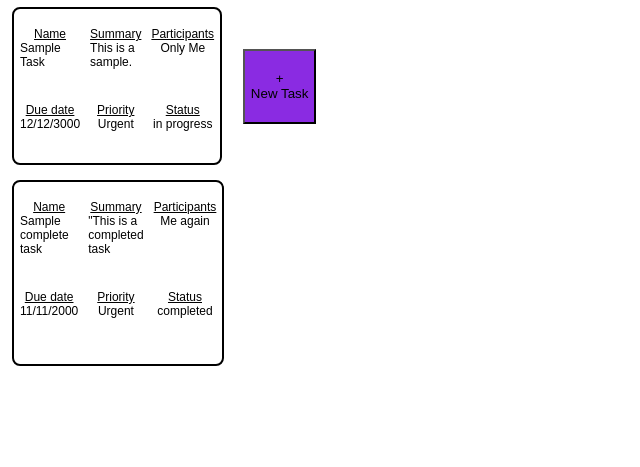
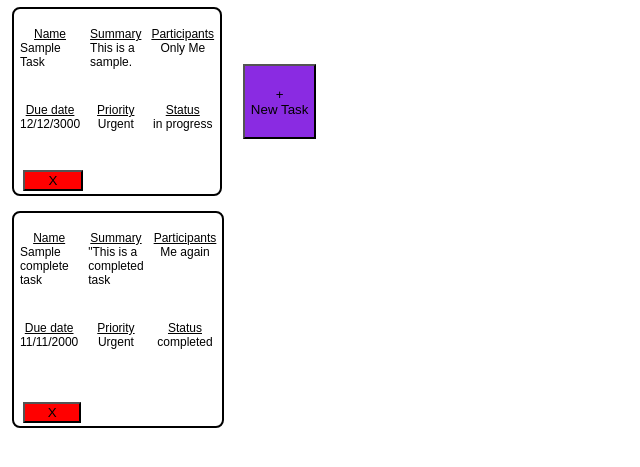
Before and after one commit to KPdev94/todo_list, a website built with webpack: page dist/index.html in a window 1280 px wide. Shown: the part 69-536 px from the top of the page, without its empty margins (0-640 px from the left). Built offline with nearby package versions, Linux system fonts and the light colour scheme.

Commit message:
Added delete task button and functionality

```diff
--- a/src/index.js
+++ b/src/index.js
@@ -4,6 +4,7 @@ import './style.css';
 const contentArea = document.getElementById('content');
 
 let taskList = [];
+let count = 0;
 
 class Task{
     constructor(name, summary, participants, dueDate, priority, status = 'in progress'){
@@ -262,12 +263,18 @@ function populateTasks() {
         taskStatusDiv.appendChild(taskStatusHeading);
         taskStatusDiv.appendChild(taskStatusInfo);
 
+        let deleteButton = document.createElement('button');
+        deleteButton.classList.add('delete-button');
+        deleteButton.setAttribute('data-num', count);
+        deleteButton.textContent = 'X';
+
         taskDiv.appendChild(taskNameDiv);
         taskDiv.appendChild(taskSummaryDiv);
         taskDiv.appendChild(taskParticipantsDiv);
         taskDiv.appendChild(taskDueDateDiv);
         taskDiv.appendChild(taskPriorityDiv);
         taskDiv.appendChild(taskStatusDiv);
+        taskDiv.appendChild(deleteButton);
 
         if(task.status == 'in progress') {
         document.querySelector('.in-progress-tasks').appendChild(taskDiv);
@@ -276,10 +283,20 @@ function populateTasks() {
         document.querySelector('.completed-tasks').appendChild(taskDiv);
         }
         else alert(`${task.name} has an error and cannot be placed.`);
+
+        count++;
     })
+    let deleteButtons = document.querySelectorAll('.delete-button');
+    deleteButtons.forEach((button) => button.addEventListener('click', deleteTask));
+    count = 0;
 }
 
-
+function deleteTask(e) {
+    let toBeDeleted = e.target.getAttribute('data-num');
+    taskList.splice(toBeDeleted, 1);
+    contentArea.removeChild(document.querySelector('.tasks-div'));
+    createTaskList();
+}
 
 function generateHome() {
     createHeading();
--- a/src/style.css
+++ b/src/style.css
@@ -94,3 +94,10 @@ body {
 .new-task-window-input-div {
     display: flex;
 }
+
+.delete-button {
+    position: relative;
+    left: 3px;
+    top: 3px;
+    background-color: red;
+}
```
Also changed, not shown: dist/main.js.
